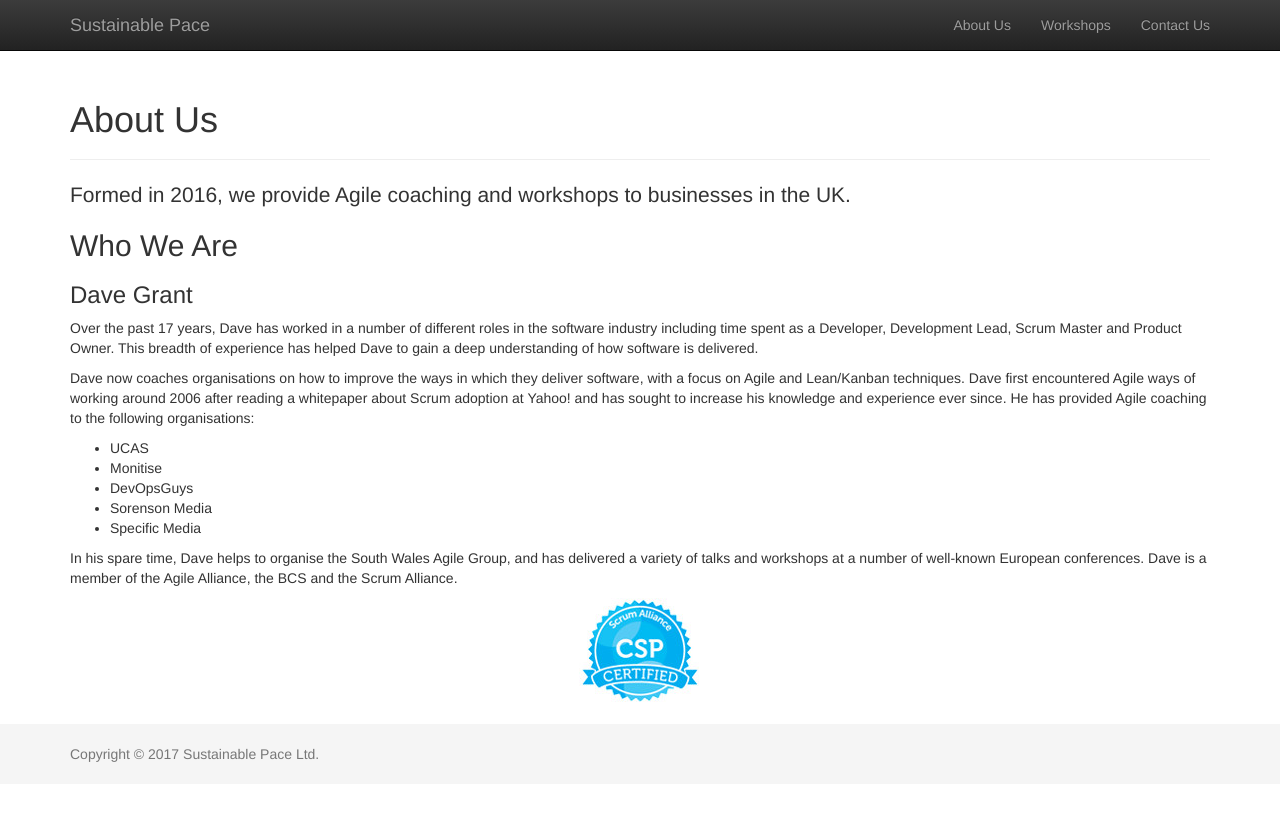
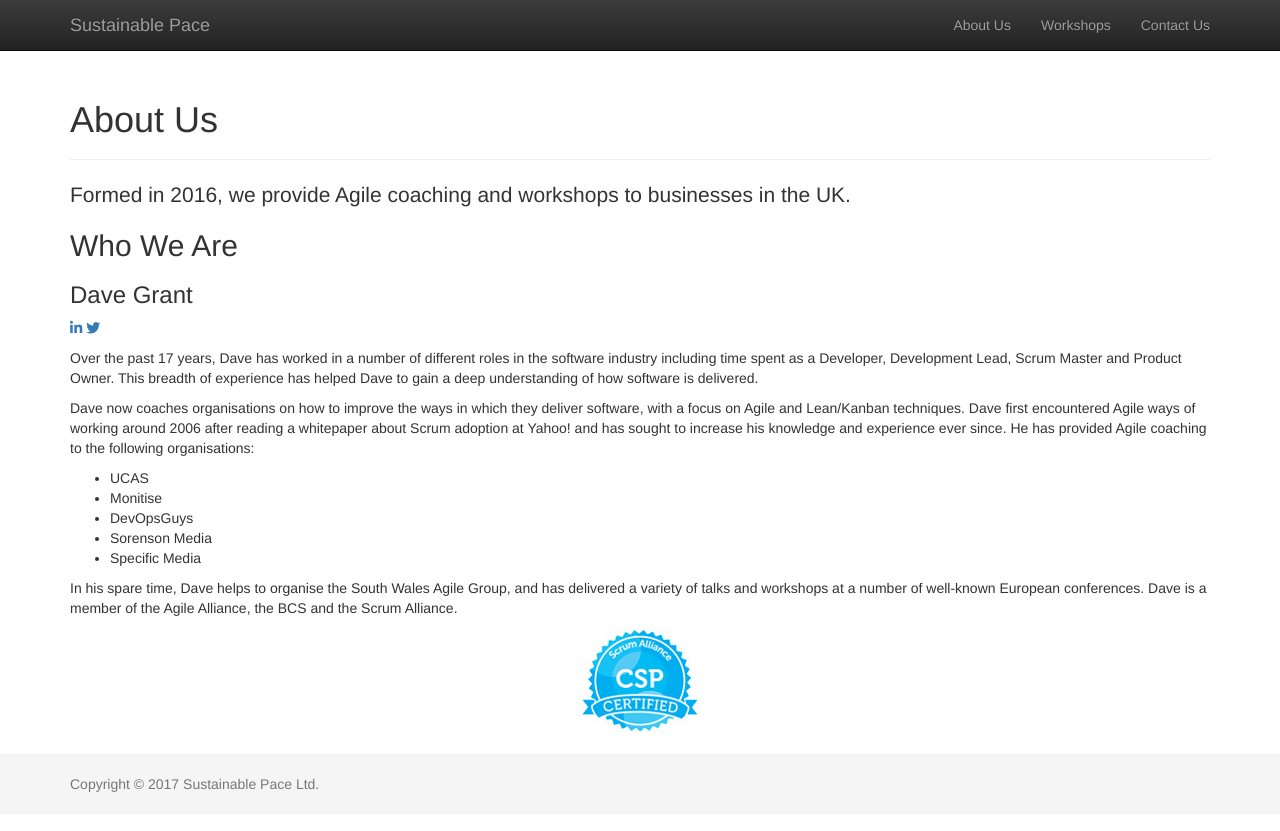
Before and after one commit to seize-the-dave/sustainable-pace, a Jekyll site: the page built from about.md, in a window 1280 px wide. Shown: the top 831 px of the page. Built offline with Jekyll 4.4.1, drawn with Linux system fonts in a browser that asks for light colours; nearby versions of some CDN libraries.

Commit message:
Update about.md

```diff
--- a/about.md
+++ b/about.md
@@ -10,6 +10,8 @@ Formed in 2016, we provide Agile coaching and workshops to businesses in the UK.
 ## Who We Are
 
 ### Dave Grant
+
+<a href="https://www.linkedin.com/in/davidjonathangrant/"><i class="fa fa-linkedin"></i></a> <a href="https://twitter.com/seize_the_dave"><i class="fa fa-twitter"></i></a>
 
 Over the past {{ site.time | date: '%Y' | minus: '2000' }} years, Dave has worked in a number of different roles in the software industry including time spent as a Developer, Development Lead, Scrum Master and Product Owner.  This breadth of experience has helped Dave to gain a deep understanding of how software is delivered.
 
```
